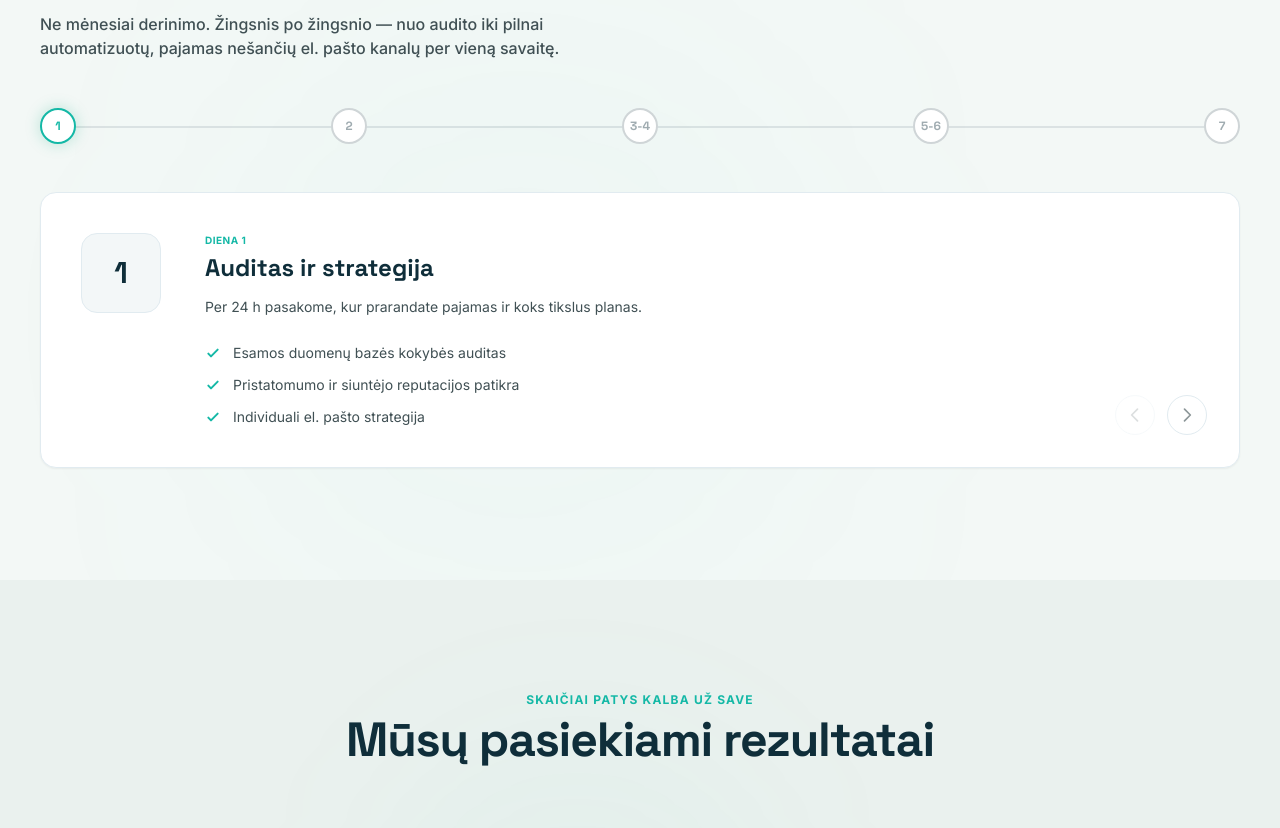
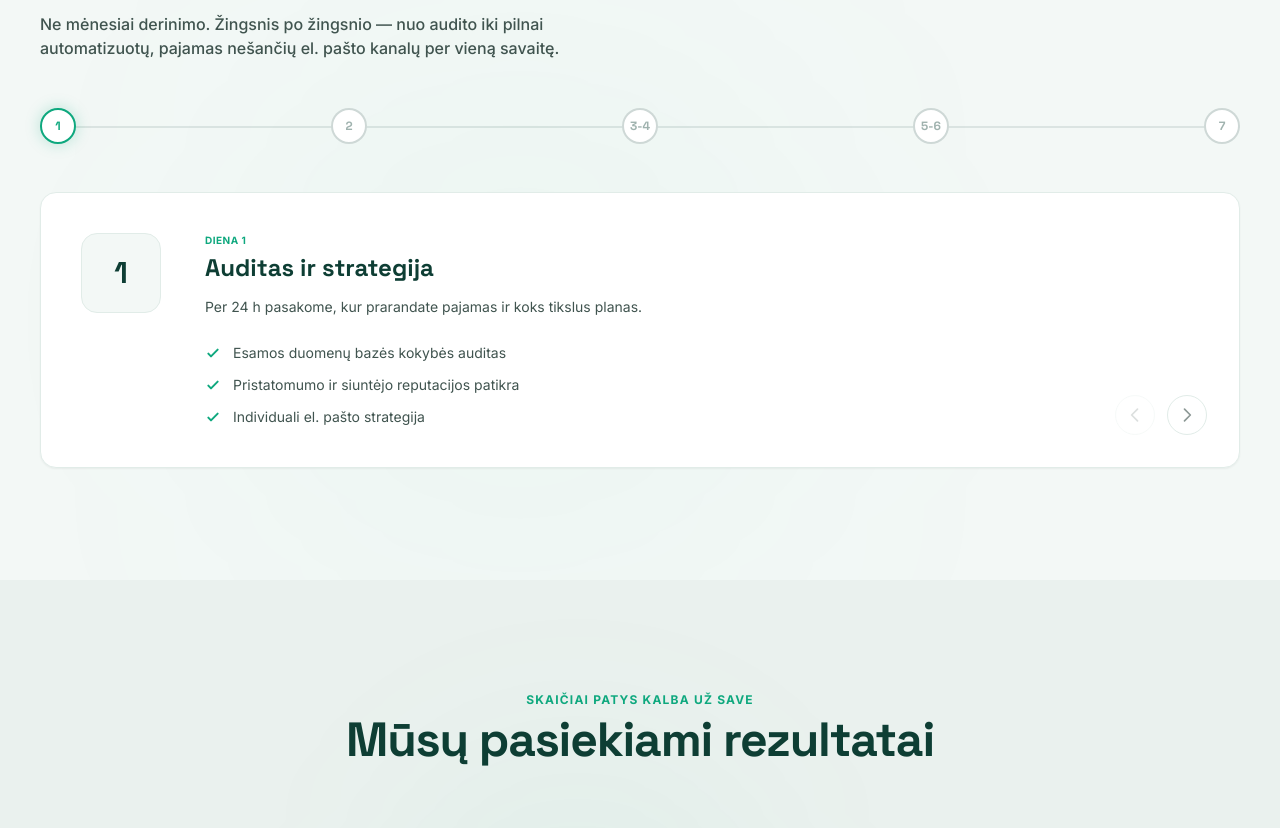
Before and after one commit to evseic/sms-retention-system, a Next.js app: page / in a window 1280 px wide. Shown: the part 2683-3511 px from the top of the page. Built offline with nearby package versions, Linux system fonts and the light colour scheme.

Commit message:
Upload tailwind.config.ts via deployment automation

```diff
--- a/tailwind.config.ts
+++ b/tailwind.config.ts
@@ -9,25 +9,25 @@ const config: Config = {
   theme: {
     extend: {
       colors: {
-        "deep-navy": "#0F2E3A",
-        "forest-dark": "#0B222C",
-        "emerald-growth": "#14B8A6",
-        "border-subtle": "#E1EBF0",
-        "surface": "#F3F7F8",
-        "on-surface": "#1C292E",
-        "on-surface-variant": "#405054",
+        "deep-navy": "#0E3E34",
+        "forest-dark": "#0A2A23",
+        "emerald-growth": "#0EA87E",
+        "border-subtle": "#E1ECE8",
+        "surface": "#F3F8F6",
+        "on-surface": "#1C2B27",
+        "on-surface-variant": "#40544F",
         "surface-container": "#FFFFFF",
-        "surface-container-low": "#EAF0F2",
+        "surface-container-low": "#EAF1EE",
         "surface-container-lowest": "#FFFFFF",
-        "surface-container-highest": "#D6DFE3",
-        "primary-container": "#0B2730",
-        "on-primary-container": "#8BA1A9",
-        "on-primary-fixed-variant": "#304951",
-        "on-primary-fixed": "#0F2E3A",
-        "data-soft": "#88B8C4",
-        "data-muted": "#568491",
-        "secondary-container": "#D4ECF0",
-        "on-secondary-container": "#0A4B50",
+        "surface-container-highest": "#D6E3DF",
+        "primary-container": "#0B2F27",
+        "on-primary-container": "#8BA59E",
+        "on-primary-fixed-variant": "#304E47",
+        "on-primary-fixed": "#0E3E34",
+        "data-soft": "#88BEA3",
+        "data-muted": "#568B71",
+        "secondary-container": "#D4EFE6",
+        "on-secondary-container": "#0A4F3D",
       },
       spacing: {
         "container-max": "1280px",
```
